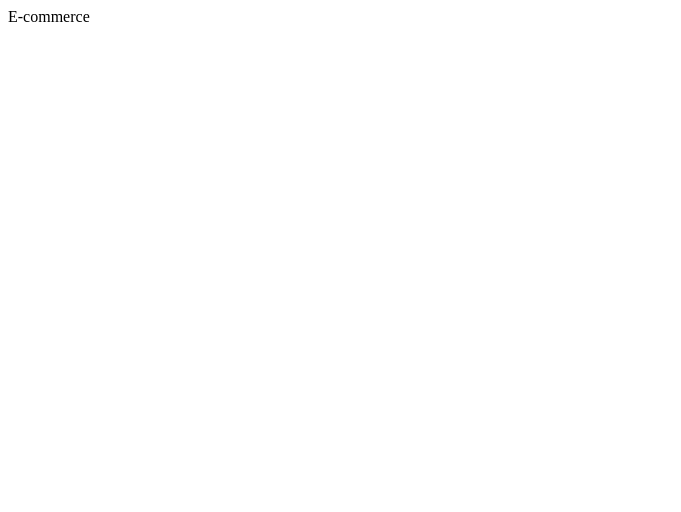
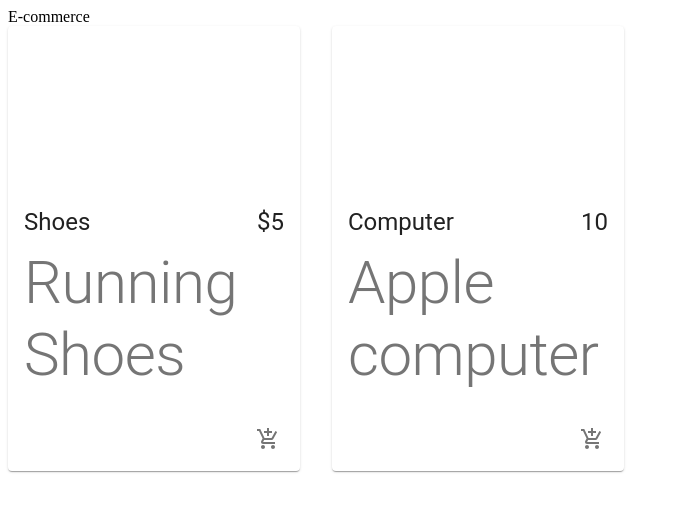
Before and after one commit to GonzaloCalleriza/react-ecommerce, a React (Create React App) app: page / in a window 1280 px wide. Shown: the top 512 px of the page, without its empty margins (0-681 px from the left). Built offline with nearby package versions, Linux system fonts and the light colour scheme.

Commit message:
First structiure for API. Check change on @mui

```diff
--- a/src/App.js
+++ b/src/App.js
@@ -1,9 +1,11 @@
 import React from 'react';
+import Products from './components/Products/Products'
 
 const App = () => {
   return (
     <div>
         E-commerce
+        <Products />
     </div>
   )
 };
--- /dev/null
+++ b/src/components/Products/Product/Product.jsx
@@ -0,0 +1,32 @@
+import React from 'react';
+import { Card, CardMedia, CardContent, CardActions, Typography, IconButton} from '@material-ui/core';
+import { AddShoppingCart } from '@material-ui/icons';
+import useStyles from './styles'
+
+const Product = ( {product} ) => {
+    const classes = useStyles();
+
+    return (
+        <Card className={classes.root}>
+           <CardMedia className={classes.media} image='' title={product.name} />
+           <CardContent>
+               <div className={classes.cardContent}>
+                   <Typography variant='h5' gutterBottom>
+                        {product.name}
+                   </Typography>
+                   <Typography variant='h5'>
+                        {product.price}
+                   </Typography>
+               </div>
+               <Typography variant='h2' color='textSecondary' >{product.description}</Typography>
+           </CardContent>
+           <CardActions disableSpacing className={classes.cardActions} >
+               <IconButton aria-label="Add to Cart">
+                   <AddShoppingCart />
+               </IconButton>
+           </CardActions>
+        </Card>
+    );
+}
+
+export default Product;
--- /dev/null
+++ b/src/components/Products/Product/styles.js
@@ -0,0 +1,21 @@
+import {makeStyles} from '@material-ui/core/styles';
+
+export default makeStyles(() => ({
+
+    root:{
+        maxWidth: '100%'
+    },
+    media: {
+        height: 0,
+        paddingTop: '56.25%'
+    },
+    cardActions: {
+        display: 'flex',
+        justifyContent: 'flex-end'
+    },
+    cardContent: {
+        display: 'flex',
+        justifyContent: 'space-between'
+    }
+
+}));
--- /dev/null
+++ b/src/components/Products/Products.jsx
@@ -0,0 +1,25 @@
+import React from 'react';
+import { Grid } from '@mui/material';
+import Product from './Product/Product';
+
+const products = [
+    { id:1, name: 'Shoes', description: 'Running Shoes', price: '$5'},
+    { id: 2, name: 'Computer', description: 'Apple computer', price:'10'}
+]
+
+const Products = () => {
+
+    return (
+        <main>
+            <Grid container justify="center" spacing={4}>
+                {products.map((product) => (
+                    <Grid item key={product.id} xs={12} sm={6} md={4} lg={3} >
+                        <Product product={ product } />
+                    </Grid>
+                ))}
+            </Grid>
+        </main>
+    );
+}
+
+export default Products;
```
